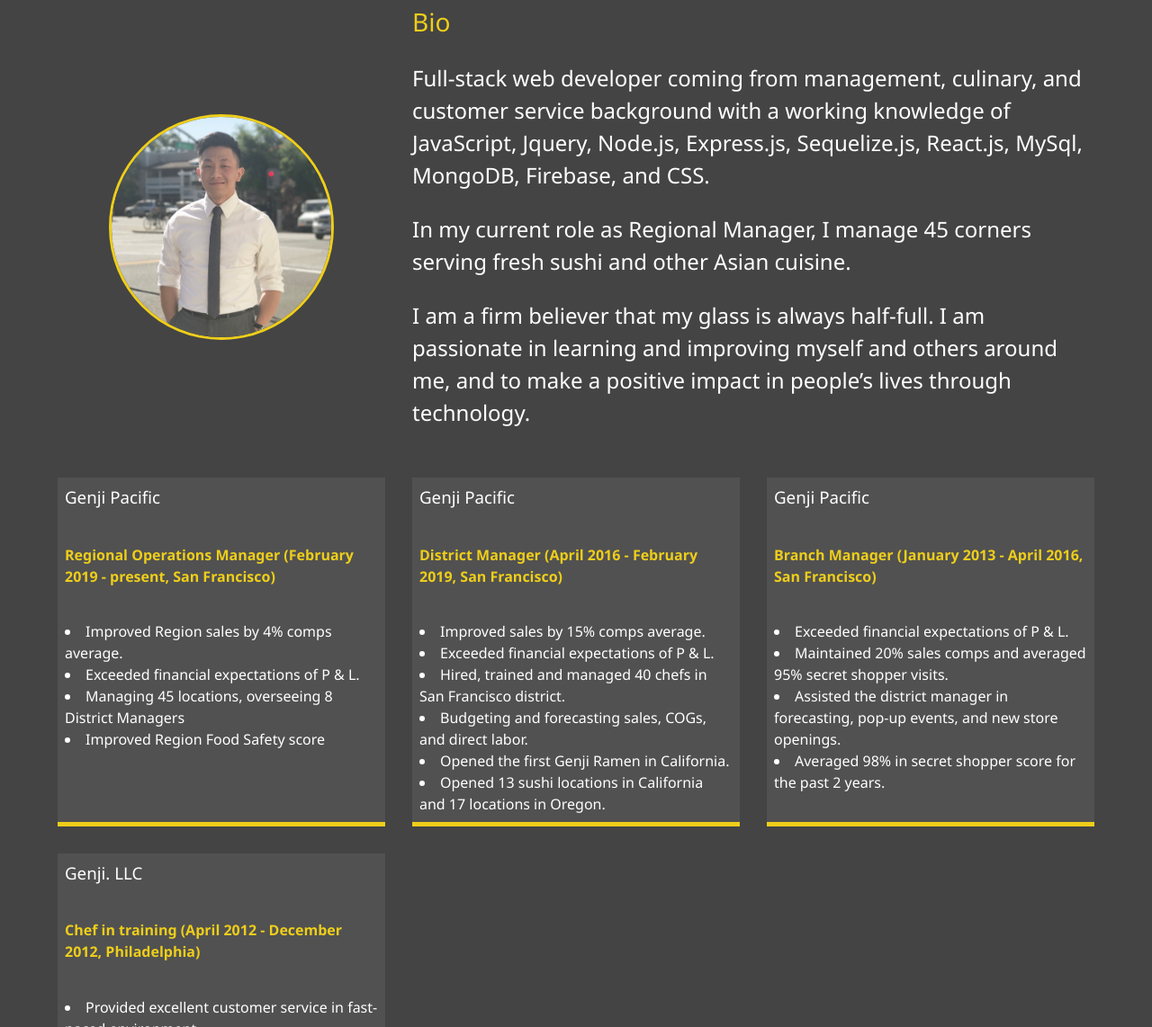
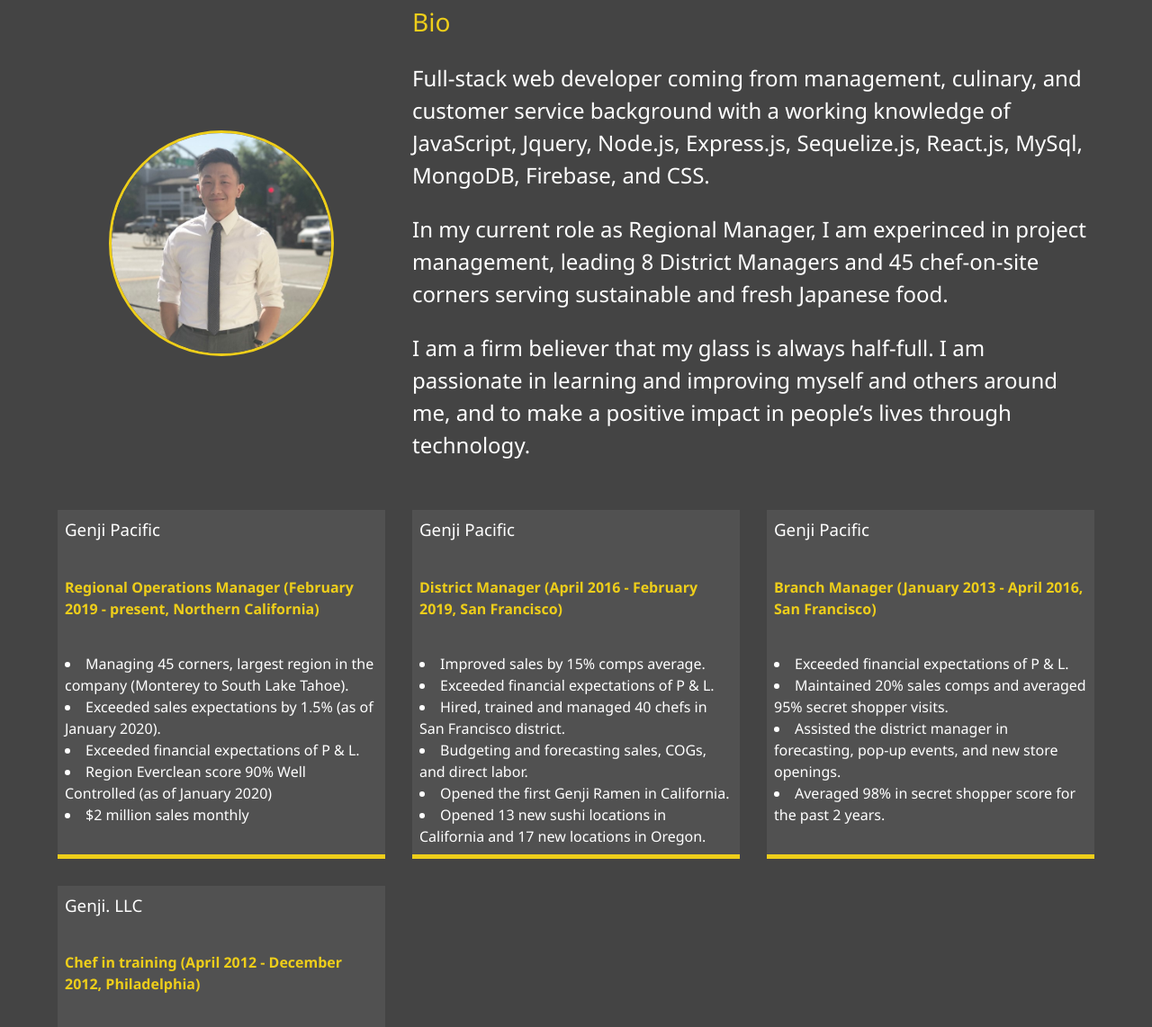
Before and after one commit to wbenarto/Portfolio-WB, a website: page about.html in a window 1280 px wide. Shown: the part 279-1421 px from the top of the page at 90% size. Drawn offline with Linux system fonts and the light colour scheme.

Commit message:
Regional Manager

```diff
--- a/about.html
+++ b/about.html
@@ -67,18 +67,19 @@
                 <p>Full-stack web developer coming from management, culinary, and customer service background with a working knowledge of JavaScript, Jquery, Node.js, Express.js, Sequelize.js, React.js, MySql, MongoDB, Firebase, and CSS.</p>
 
                 <!-- <p>In my current role as a District Manager, I am experienced in leading projects, opening 30 new branches in California and Oregon, and in training new district managers. Ranked top three District Manager of the year in 2017 and 2018 and successfully led my branch manager to win Manager of the year award in 2018. </p> -->
-                <p>In my current role as Regional Manager, I manage 45 corners serving fresh sushi and other Asian cuisine. </p>
+                <p>In my current role as Regional Manager, I am experinced in project management, leading 8 District Managers and 45 chef-on-site corners serving sustainable and fresh Japanese food. </p>
 
                 <p>I am a firm believer that my glass is always half-full. I am passionate in learning and improving myself and others around me, and  to make a positive impact in people’s lives through technology.</p>
             </div>
 
             <div class="job job-1">
                 <h3>Genji Pacific</h3>
-                <h6>Regional Operations Manager (February 2019 - present, San Francisco)</h6>
-                <li>Improved Region sales by 4% comps average.</li>
+                <h6>Regional Operations Manager (February 2019 - present, Northern California)</h6>
+                <li>Managing 45 corners, largest region in the company (Monterey to South Lake Tahoe).</li>
+                <li>Exceeded sales expectations by 1.5% (as of January 2020).</li>
                 <li>Exceeded financial expectations of P & L.</li>
-                <li>Managing 45 locations, overseeing 8 District Managers</li>
-                <li>Improved Region Food Safety score</li>
+                <li>Region Everclean score 90% Well Controlled (as of January 2020)</li>
+                <li>$2 million sales monthly</li>
             </div>
 
             <div class="job job-2">
@@ -89,7 +90,7 @@
                 <li>Hired, trained and managed 40 chefs in San Francisco district.</li>
                 <li>Budgeting and forecasting sales, COGs, and direct labor.</li>
                 <li>Opened the first Genji Ramen in California.</li>
-                <li>Opened 13 sushi locations in California and 17 locations in Oregon.</li>
+                <li>Opened 13 new sushi locations in California and 17 new locations in Oregon.</li>
             </div>
 
             <div class="job job-3">
```
